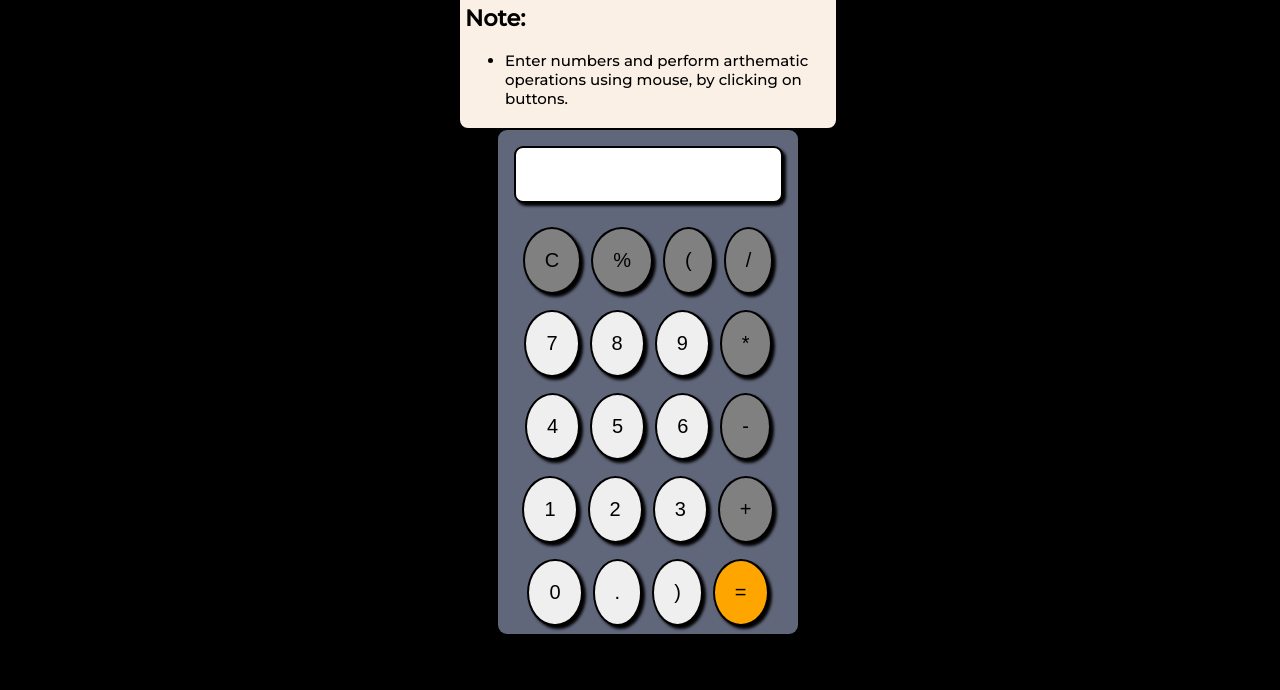
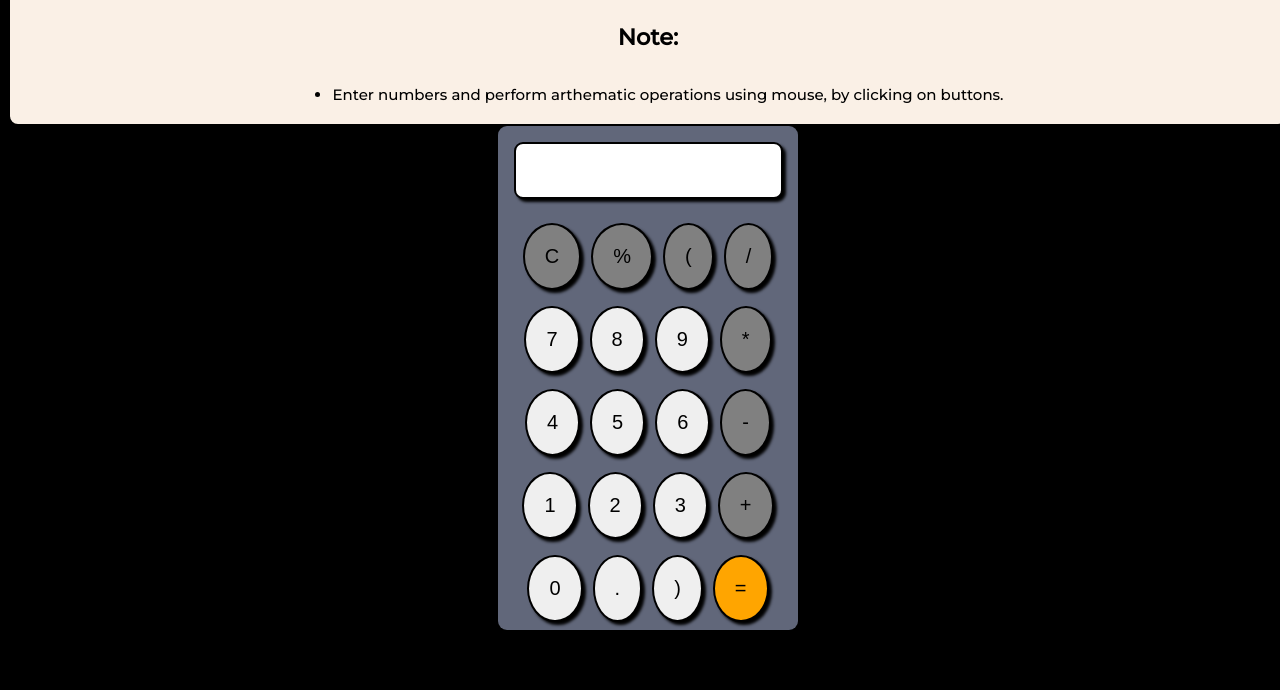
Before and after one commit to Pavan-K17/Calculator, a plain HTML site: page index.html in a window 1280 px wide. Shown: the part 110-800 px from the top of the page. Drawn offline with Linux system fonts and the light colour scheme.

Commit message:
Update styles.css

```diff
--- a/styles.css
+++ b/styles.css
@@ -12,8 +12,12 @@ body{
   padding:5px;
   background-color: #FAF0E6;
   margin-top: 30px;
-  margin-left: 450px;
-  margin-right: 450px;
+/*   margin-left: 450px;
+  margin-right: 450px; */
+  display: flex;
+  justify-content: center;
+  align-items: center;
+  flex-direction: column;
   border:2px black solid;
   border-radius: 10px;
 }
```
